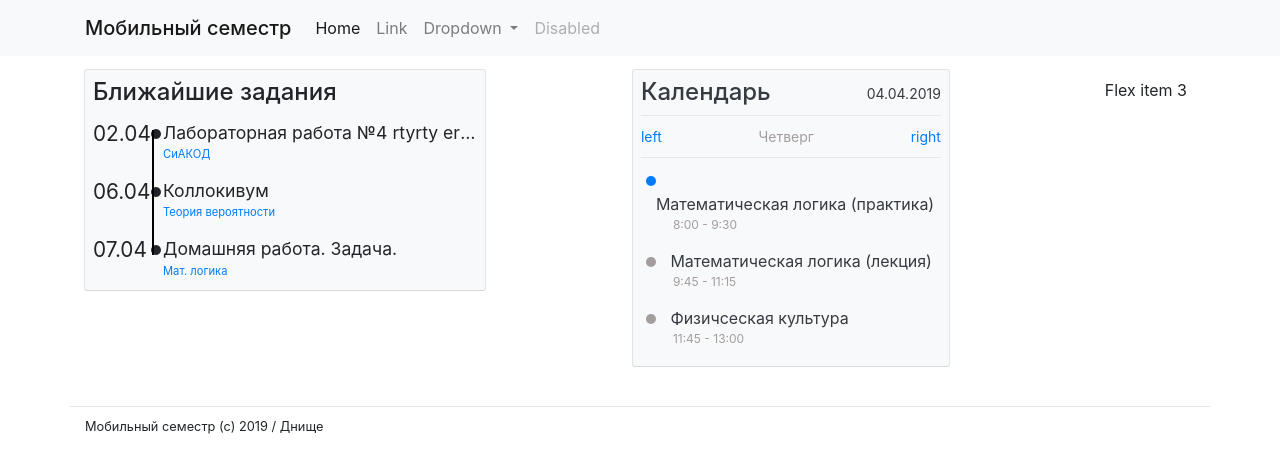
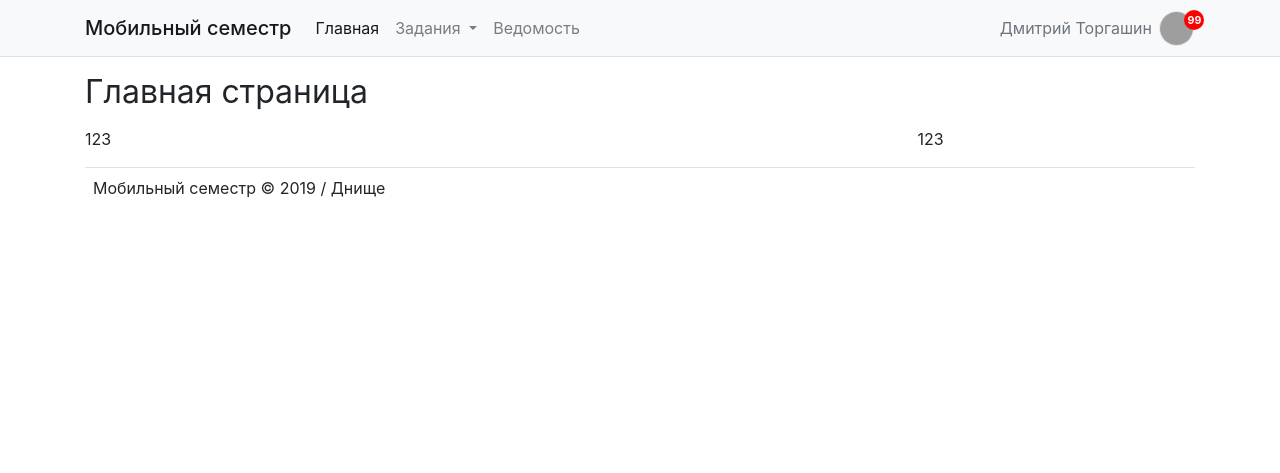
Before and after one commit to NedStar72/kursovaya, a Django app: page / in a window 1280 px wide. Shown: the top 473 px of the page. Run offline with Django 3.2, Linux system fonts and the light colour scheme; the visitor is signed in with stand-in values (Sample User, id 1); some libraries are stand-ins or nearby versions; grey boxes are pictures that could not be loaded.

Commit message:
add reworked template

```diff
--- a/app/static/css/login.css
+++ b/app/static/css/login.css
@@ -1,9 +1,3 @@
-html, body {
-    height: 100%;
-}
-body{
-    display: flex;
-}
 .logo{
     margin-bottom: 36px;
     font-size: 28px;
--- a/app/static/css/main.css
+++ /dev/null
@@ -1,208 +0,0 @@
-button:active, button:focus {
-  outline: none !important;
-}
-button::-moz-focus-inner {
-  border: 0 !important;
-}
-
-footer{
-  margin-top: 40px;
-  border-top: 1px solid #e7e7e7;
-  font-size: 0.8rem;
-  padding: 10px 0 10px;
-}
-
-.content {
-  padding-top: 70px;
-}
-
-div {
-  box-sizing: border-box;
-}
-
-.main_block{
-  position: relative;
-  max-width: 400px;
-  min-width: 300px;
-  box-sizing: border-box;
-  padding: 10px;
-  background: #F8F9FA;
-  border-radius: 2px;
-  box-shadow: 0 1px 0 0 #d7d8db, 0 0 0 1px #e3e4e8;
-}
-
-.main_block_name{
-  display: inline-block;
-}
-
-h2, .h2 {
-  font-size: 1.5rem;
-}
-
-/*Блок с заданиями*/
-
-.main_block_tasks{
-  max-height: 220px;
-}
-
-.main_block_task{
-  padding: 3px 0 10px;
-}
-.main_block_task:last-child{
-  padding: 3px 0 0 0;
-}
-.main_block_line{
-  background-color: #000000;
-  bottom: 35px;
-  content: "";
-  display: block;
-  left: 67px;
-  position: absolute;
-  top: 60px;
-  width: 2px;
-  z-index: 1;
-}
-.main_block_date{
-  float: left;
-  display: block;
-  font-size: 1.3rem;
-}
-.main_block_task_name{
-  margin-left: 70px;
-  font-size: 1.1rem;
-  white-space: nowrap;
-  overflow: hidden;
-  text-overflow: ellipsis;
-  margin-top: 2px;
-}
-.main_block_task_name::before{
-  float: left;
-  margin-top: -2px;
-  position: absolute;
-  left: 62px;
-  content:"•";
-  font-size: 2rem;
-  line-height: 0.88;
-}
-.main_block_course{
-  display: block;
-  width: auto;
-  font-size: 0.7rem;
-  text-overflow: ellipsis;
-}
-
-/* расписание*/
-.calendar{
-  width:300px;
-  color:#363b41;
-  display: inline-block;
-}
-
-.calendar_header{
-  border-bottom: 1px solid rgba(0, 0, 0, 0.08);
-}
-
-.header_copy{
-  color: #A39D9E;
-  font-size:20px;
-  margin: 0;
-}
-
-.cl_copy{
-  font-size:20px;
-  margin: 20px 0;
-  display: inline-block;
-}
-
-.cl_add{
-  display: inline-block;
-  width: 40px;
-  height:40px;
-  border-radius:50%;
-  background-color: #fff;
-  cursor: pointer;
-  margin:0 0 0 65px;
-  color:#c2c2c2;
-  padding: 11px 13px;
-}
-.calendar_events{
-  color: #A39D9E;
-}
-
-.calendar_date{
-  padding: 5px 0 0;
-  margin: 0;
-  font-size: 14px;
-  border: none;
-  float: right;
-}
-
-.ce_title{
-  border-top: 1px solid #e7e7e7;
-  border-bottom: 1px solid #e7e7e7;
-  text-align: center;
-  font-size:14px;
-  padding: 10px 0;
-  margin: auto;
-}
-
-.event_item{
-  margin:5px 0;
-  padding:5px;
-  cursor: pointer;
-}
-
-.ei_Dot,.ei_Title{
-  display:inline-block;
-}
-
-.ei_Dot{
-  border-radius:50%;
-  width:10px;
-  height: 10px;
-  background-color: #A39D9E;
-  box-shadow: 0px 0px 52px -18px rgba(0, 0, 0, 0.75);
-}
-.dot_active{
-  background-color: #007bff;
-}
-
-.ei_Title{
-  margin-left:10px;
-  color:#363b41;
-}
-
-.ei_Copy{
-  font-size:12px;
-  margin-left:27px;
-}
-
-.ce_title > .left, .right{
-  padding: 0;
-  margin: 0;
-  font-size: 14px;
-  display: inline;
-  border: none;
-  vertical-align: baseline;
-}
-.ce_title > .left{
-  float: left;
-}
-.ce_title > .right{
-  float: right;
-}
-@media (min-width: 576px) {
-
-}
-
-@media (min-width: 768px) {
-
-}
-
-@media (min-width: 992px) {
-
-}
-
-@media (min-width: 1200px) {
-
-}
--- /dev/null
+++ b/app/static/css/style.css
@@ -0,0 +1,49 @@
+.ava{
+    right: 0;
+    top:8px;
+}
+a.ava{
+    display: block;
+}
+a.ava::after{
+    display: none;
+}
+img.ava{
+    display: block;
+    float: right;
+    margin-top: -5px;
+    margin-left: 7px;
+    height: 35px;
+    width: 35px;
+    border-radius: 50%;
+    border: 1px solid #e7e7e7;
+}
+img.ava:hover{
+    border: 1px solid #dee2e6;
+}
+.notice-count{
+    position: absolute;
+    margin: -6px 6px 0 0;
+    padding: 3px 0 0 1px  !important;
+    top: 0px;
+    right: 0px;
+    z-index: 1;
+    height: 20px;
+    width: 20px;
+    color: #fff !important;
+    border-radius: 50%;
+    text-decoration: none;
+    text-align: center !important;
+    font-size: 8pt !important;
+    font-weight: bold;
+    background-color: #ff0000;
+}
+.notice-count:hover{
+    background-color: #c20000;
+}
+@media (max-width: 560px) {
+    .notice-count{
+        display: none;
+    }
+}
+/* Конец авы */
--- a/app/templates/home.html
+++ b/app/templates/home.html
@@ -1,61 +1,8 @@
 {% extends "layout.html" %}
 
-{% block content %}
-    <div class="d-flex flex-wrap align-content-start justify-content-between">
-      <div class="p-2 main_block main_block_tasks">
-          <div class="h2 main_block_name">Ближайшие задания</div>
-          <div class="main_block_line"></div>
-          <div class="main_block_task">
-            <div class="main_block_date">02.04</div>
-            <div class="main_block_task_name">
-              Лабораторная работа №4 rtyrty ertyr et yert rty rety erty
-              <a class="main_block_course" href="">СиАКОД</a>
-            </div>
-          </div>
-          <div class="main_block_task">
-              <div class="main_block_date">06.04</div>
-              <div class="main_block_task_name">
-                Коллокивум
-                <a class="main_block_course" href="">Теория вероятности</a>
-              </div>
-            </div>
-            <div class="main_block_task">
-                <div class="main_block_date">07.04</div>
-                <div class="main_block_task_name">
-                  Домашняя работа. Задача.
-                  <a class="main_block_course" href="">Мат. логика</a>
-                </div>
-              </div>
-      </div>
-      <div class="p-2 main_block">
-        <div class="calendar">
-            <div class="h2 main_block_name">Календарь</div>
-            <div class="calendar_date">04.04.2019</div>
-            <div class="calendar_events">
-              <p class="ce_title">
-                <button type="button" class="btn btn-link left">left</button>
-                Четверг
-                <button type="button" class="btn btn-link right">right</button>
-              </p>
-              <div class="event_item">
-                <div class="ei_Dot dot_active"></div>
-                <div class="ei_Title">Математическая логика (практика)</div>
-                <div class="ei_Copy">8:00 - 9:30</div>
-              </div>
-              <div class="event_item">
-                <div class="ei_Dot"></div>
-                <div class="ei_Title">Математическая логика (лекция)</div>
-                <div class="ei_Copy">9:45 - 11:15</div>
-              </div>
-              <div class="event_item">
-                <div class="ei_Dot"></div>
-                <div class="ei_Title">Физичсеская культура</div>
-                <div class="ei_Copy">11:45 - 13:00</div>
-              </div>
-            </div>
-          </div>
-      </div>
-      <div class="p-2">Flex item 3</div>
-    </div>
-  </div>
+{% block lb-block %}
+123
 {% endblock %}
+{% block rt-block %}
+123
+{% endblock %}
--- a/app/templates/layout.html
+++ b/app/templates/layout.html
@@ -7,46 +7,80 @@
     <meta name="description" content="Описание" />
     {% load staticfiles %}
     <link rel="stylesheet" type="text/css" href="{% static 'css/bootstrap.css' %}">
-    <link rel="stylesheet" type="text/css" href="{% static 'css/main.css' %}">
+    <link rel="stylesheet" type="text/css" href="{% static 'css/style.css' %}">
 </head>
 <body>
-<nav class="navbar navbar-expand-lg navbar-light bg-light fixed-top">
-<div class="container">
-  <a class="navbar-brand h1 mb-0" href="#">Мобильный семестр</a>
-  <button class="navbar-toggler" type="button" data-toggle="collapse" data-target="#navbarSupportedContent" aria-controls="navbarSupportedContent" aria-expanded="false" aria-label="Toggle navigation">
+<nav class="navbar navbar-expand-md navbar-light bg-light sticky-top border-bottom mb-3">
+    <div class="container justify-content-start position-relative">
+    <button class="navbar-toggler navbar-toggler-left border-0 pl-0 pr-0 mr-3" type="button" data-toggle="collapse" data-target="#navbarSupportedContent" aria-controls="navbarSupportedContent" aria-expanded="false" aria-label="Toggle navigation">
         <span class="navbar-toggler-icon"></span>
     </button>
-  <div class="collapse navbar-collapse" id="navbarSupportedContent">
+    <a class="navbar-brand h1 mb-0 ml-0" href="{% url 'home' %}">Мобильный семестр</a>
+    <div class="collapse navbar-collapse pl-3 pl-md-0" id="navbarSupportedContent">
         <ul class="navbar-nav mr-auto">
             <li class="nav-item active">
-        <a class="nav-link" href="#">Home</a>
-      </li>
-      <li class="nav-item">
-        <a class="nav-link" href="#">Link</a>
+                <a class="nav-link" href="{% url 'home' %}">Главная</a>
             </li>
             <li class="nav-item dropdown">
-        <a class="nav-link dropdown-toggle" href="#" id="navbarDropdown" role="button" data-toggle="dropdown" aria-haspopup="true" aria-expanded="false">
-          Dropdown
+                <a class="nav-link dropdown-toggle" href="#" id="navbarDropdown1" role="button" data-toggle="dropdown" aria-haspopup="true" aria-expanded="false">
+                    Задания
                 </a>
-        <div class="dropdown-menu" aria-labelledby="navbarDropdown">
-          <a class="dropdown-item" href="#">Action</a>
-          <a class="dropdown-item" href="#">Another action</a>
+                <div class="dropdown-menu" aria-labelledby="navbarDropdown1">
+                    <a class="dropdown-item" href="#">Ближайшие</a>
+                    <a class="dropdown-item" href="#">Задолжности</a>
                     <div class="dropdown-divider"></div>
-          <a class="dropdown-item" href="#">Something else here</a>
+                    <a class="dropdown-item" href="#">Все</a>
                 </div>
             </li>
             <li class="nav-item">
-        <a class="nav-link disabled" href="#">Disabled</a>
+                <a class="nav-link" href="#">Ведомость</a>
+            </li>
+            <li class="nav-item dropdown d-md-none">
+                <a class="nav-link dropdown-toggle" href="#" id="navbarDropdown1" role="button" data-toggle="dropdown" aria-haspopup="true" aria-expanded="false">
+                    Дмитрий Торгашин
+                </a>
+                <div class="dropdown-menu" aria-labelledby="navbarDropdown1">
+                    <a class="dropdown-item" href="#">Мой профиль</a>
+                    <a class="dropdown-item" href="#">Найстройки</a>
+                    <div class="dropdown-divider"></div>
+                    <a class="dropdown-item" href="{% url 'logout' %}">Выход</a>
+                </div>
             </li>
         </ul>
     </div>
+    <div class="position-absolute ava dropdown pr-3 d-none d-md-block">
+        <a class="ava text-secondary navbar-light text-decoration-none dropdown-toggle" id="avaLink" href="" role="button" data-toggle="dropdown" aria-haspopup="true" aria-expanded="false">
+            Дмитрий Торгашин
+            <img class="ava" src="https://pbs.twimg.com/profile_images/885521274608504832/l1YjvWoq_400x400.jpg" alt="ava">
+        </a>
+        <div class="dropdown-menu" aria-labelledby="avaLink">
+            <a class="dropdown-item" href="#">Мой профиль</a>
+            <a class="dropdown-item" href="#">Настройки</a>
+            <div class="dropdown-divider"></div>
+            <a class="dropdown-item" href="{% url 'logout' %}">Выход</a>
+        </div>
+        <a class="notice-count text-decoration-none" href="">99</a>
+    </div>
     </div>
 </nav>
-<div class="content container">
-    {% block content %}
+<div class="container">
+    <h2 class="font-weight-normal mb-3 text-left">{{ title }}</h2>
+    <div class="row no-gutters">
+        <div class="col-12 col-lg-3 pb-3 pb-lg-0">
+            {% block rt-block %}
             {% endblock %}
-    <footer class="container"> Мобильный семестр (с) 2019 / Днище</footer>
         </div>
+        <div class="col-12 col-lg-9 order-lg-first pt-0 pb-0 pr-md-3">
+            {% block lb-block %}
+            {% endblock %}
+        </div>
+    </div>
+</div>
+<footer class="container mt-3">
+    <div class="border-top p-2">
+        Мобильный семестр &copy; {{ year }} / Днище
+    </div>
+</footer>
 <script src="{% static 'js/jquery-3.3.1.slim.min.js' %}" integrity="sha384-q8i/X+965DzO0rT7abK41JStQIAqVgRVzpbzo5smXKp4YfRvH+8abtTE1Pi6jizo" crossorigin="anonymous"></script>
 <script src="{% static 'js/popper.js' %}" integrity="sha384-UO2eT0CpHqdSJQ6hJty5KVphtPhzWj9WO1clHTMGa3JDZwrnQq4sF86dIHNDz0W1" crossorigin="anonymous"></script>
 <script src="{% static 'js/bootstrap.min.js' %}" integrity="sha384-JjSmVgyd0p3pXB1rRibZUAYoIIy6OrQ6VrjIEaFf/nJGzIxFDsf4x0xIM+B07jRM" crossorigin="anonymous"></script>
--- a/app/templates/registration/login.html
+++ b/app/templates/registration/login.html
@@ -1,5 +1,5 @@
 <!DOCTYPE html>
-<html lang="ru">
+<html lang="ru" class="h-100">
 <head>
     <meta charset="UTF-8">
     <meta name="viewport" content="width=device-width,initial-scale=1.0">
@@ -8,8 +8,8 @@
     <link rel="stylesheet" type="text/css" href="{% static 'css/bootstrap.css' %}">
     <link rel="stylesheet" type="text/css" href="{% static 'css/login.css' %}">
 </head>
-<body class="bg-light">
-<form class="form-signin m-auto" method="post" action="{% url 'login' %}">
+<body class="bg-light h-100 d-flex">
+<form class="form-signin m-auto p-3 p-md-0" method="post" action="{% url 'login' %}">
     <div class="text-center {% if form.non_field_errors %}mb-3{% else %}mb-4{% endif %}">
         <h1 class="h2 font-weight-normal logo mb-0">Мобильный семестр</h1>
     </div>
--- a/app/view.py
+++ b/app/view.py
@@ -14,7 +14,7 @@ def home(request):
         request,
         'home.html',
         {
-            'title': 'Домашнаяя страница',
+            'title': 'Главная страница',
             'year': datetime.now().year
         }
     )
```
Lines whose indentation alone changed are shown as unchanged.
